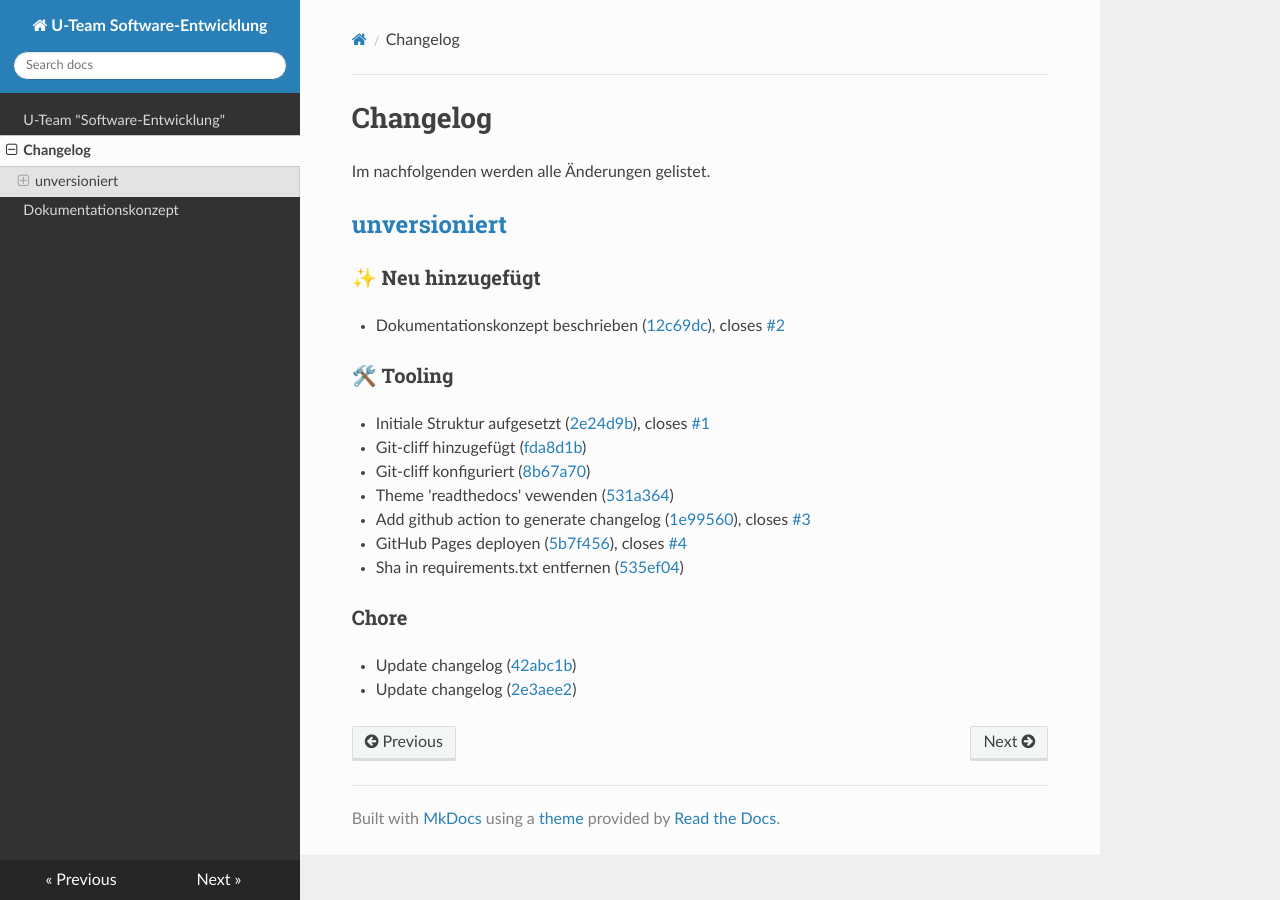
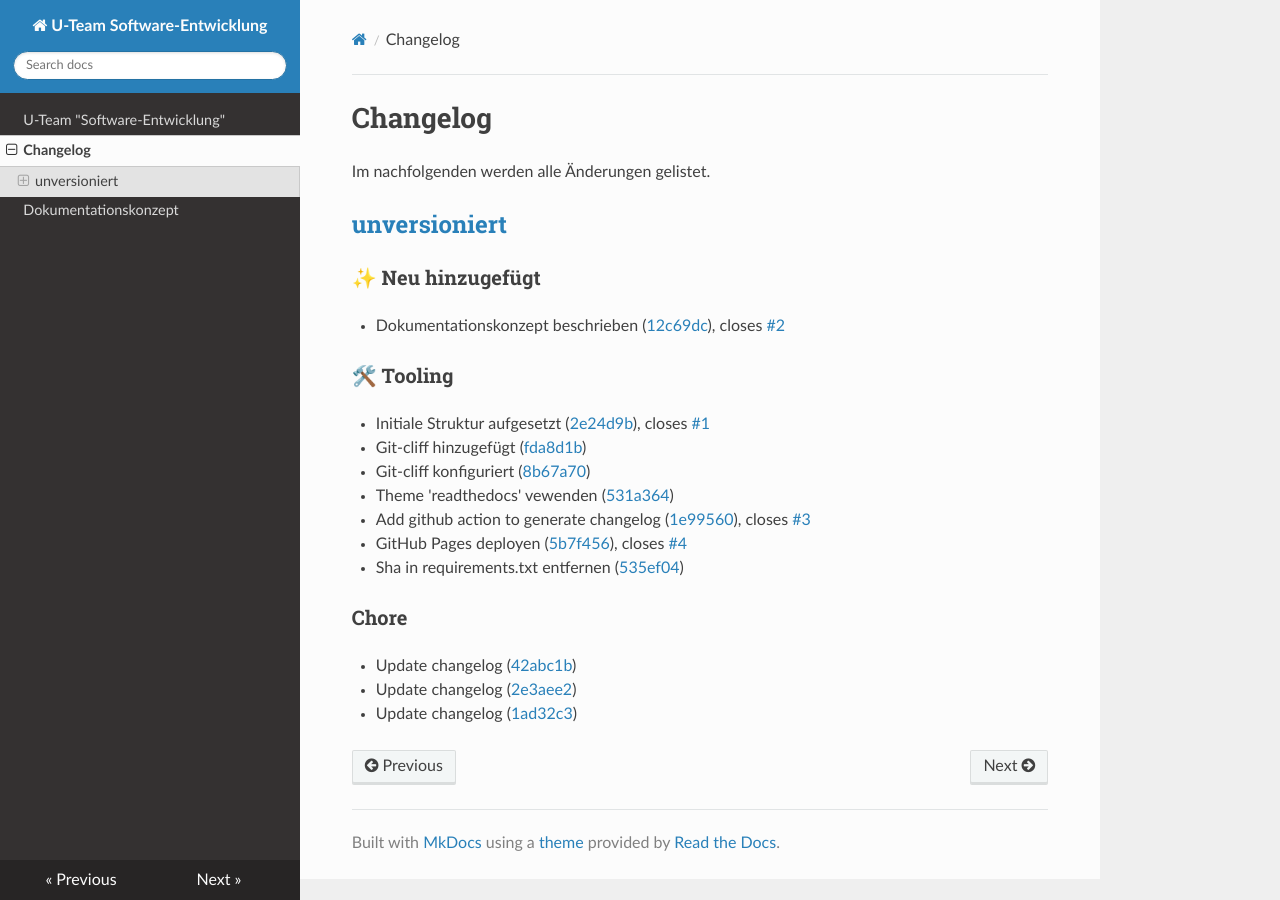
Before and after one commit to BBBaden/uteam-swdev-docs, an MkDocs documentation site: the page built from docs/CHANGELOG.md, in a window 1280 px wide. Built offline with MkDocs 1.6.1, drawn with Linux system fonts in a browser that asks for light colours; nearby versions of some CDN libraries.

Commit message:
chore: Update changelog

```diff
--- a/docs/CHANGELOG.md
+++ b/docs/CHANGELOG.md
@@ -22,5 +22,6 @@ Im nachfolgenden werden alle Änderungen gelistet.
 
 - Update changelog ([42abc1b](https://github.com/BBBaden/uteam-swdev-docs/commit/42abc1b5d4c4c92623a6ff94f0df3866ecaf8e5f))
 - Update changelog ([2e3aee2](https://github.com/BBBaden/uteam-swdev-docs/commit/2e3aee2682e14b2bc0376cefe24a651930d97ab6))
+- Update changelog ([1ad32c3](https://github.com/BBBaden/uteam-swdev-docs/commit/1ad32c36225c263b575332cdf5f525e50de2bd85))
 
 <!-- generated by git-cliff -->
```
